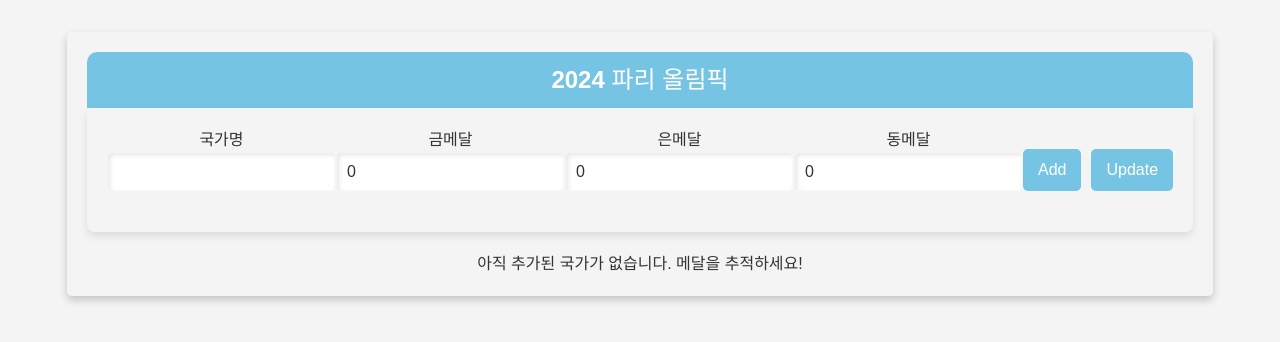
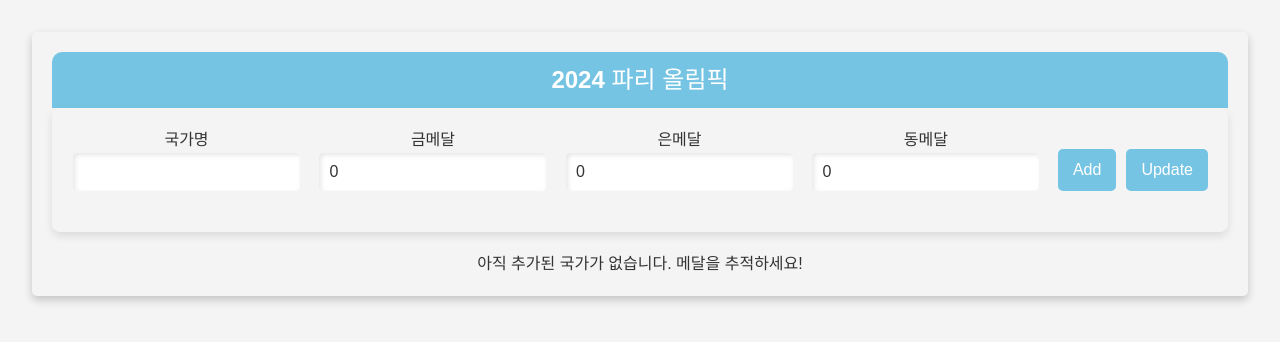
Before and after one commit to ImJaeOne/Olympic, a React (Vite) app: page / in a window 1280 px wide. Shown: the top 342 px of the page. Built offline with nearby package versions, Linux system fonts and the light colour scheme.

Commit message:
💄 style: MedalList의 유무에 따른 width 변경 수정(고정으로)

```diff
--- a/src/App.css
+++ b/src/App.css
@@ -1,5 +1,6 @@
 #root {
   max-width: 1280px;
+  width: 1280px;
   margin: 0 auto;
   padding: 2rem;
   text-align: center;
--- a/src/components/MedalForm/MedalForm.css
+++ b/src/components/MedalForm/MedalForm.css
@@ -9,7 +9,8 @@ body {
     border-radius: 8px;
     box-shadow: 0 4px 8px rgba(0, 0, 0, 0.1);
     display: flex;
-    justify-content: space-around;
+    justify-content: space-between;
+    gap: 10px;
 }
 
 .medal-form-btn-wrap {
```
